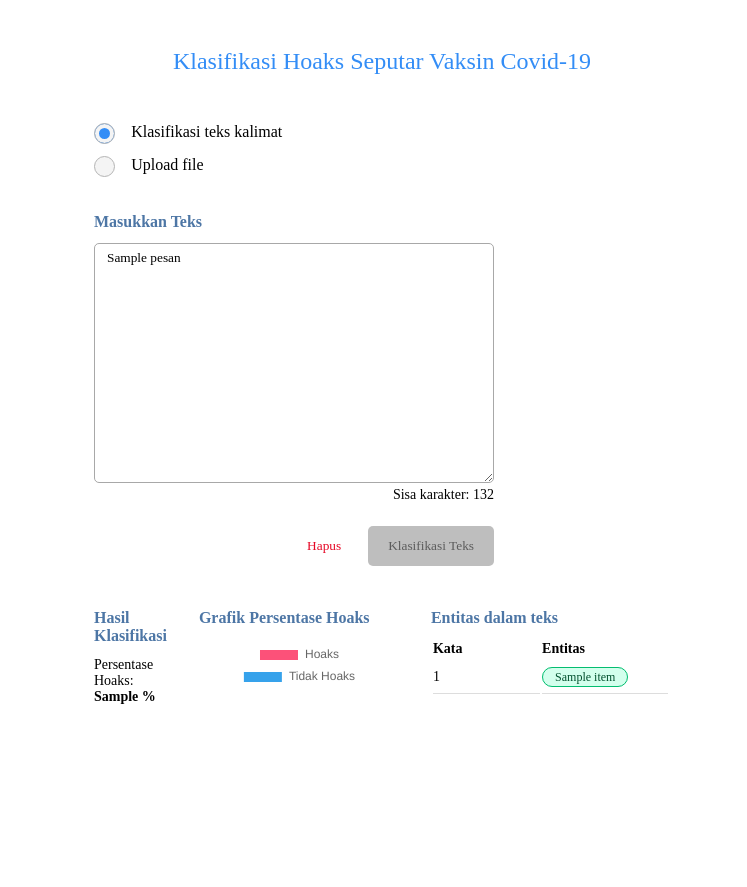
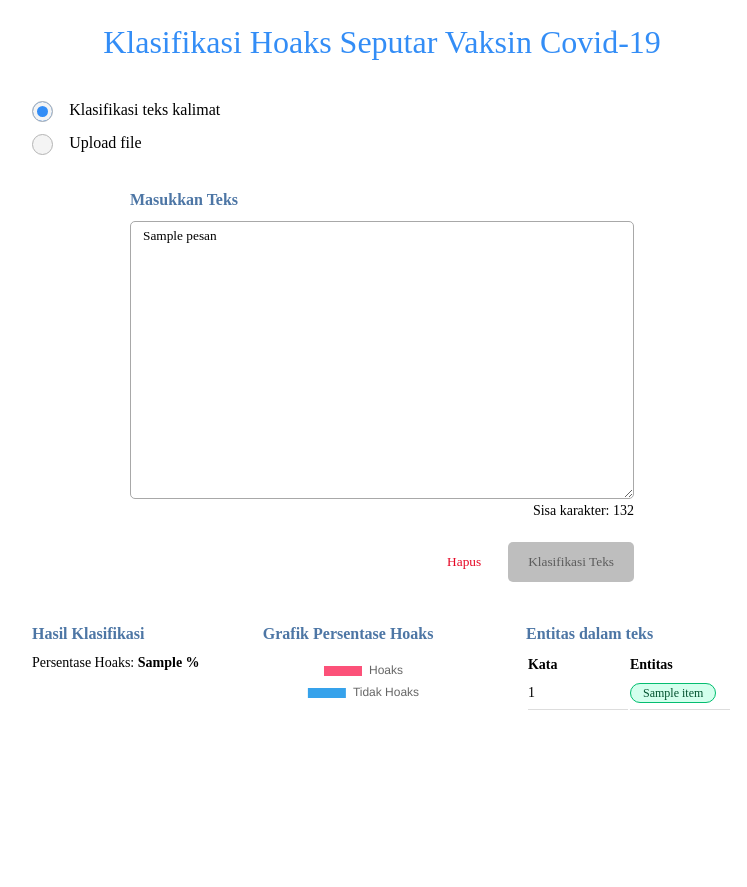
Before and after one commit to mfadilk22/klasifikasi-hoaks, a Flask app: template templates/index.html in a window 1280 px wide. Shown: the whole page, without its empty margins (258-1005 px from the left). Before the commit the page ends 704 px from the top, so only its background shows below. Run offline with Flask 2, Linux system fonts and the light colour scheme; the template is opened without the code that fills it: most values are stand-ins (such as "Sample title", 1, 10 or a date in 2020); parts of the project's set-up code (start-up, migrations or seed data) failed here and were passed over; some libraries are stand-ins or nearby versions.

Commit message:
Update layout

```diff
--- a/static/css/main.css
+++ b/static/css/main.css
@@ -29,10 +29,10 @@ span{
 .title{
     color:#338DF6;
     font-family: Poppins;
-    font-size: 24px;
+    font-size: 32px;
     font-weight: 500;
-    padding: 24px;
-    margin-top: 24px;
+    padding: 16px;
+    margin-top: 8px;
     text-align: center;
     width: fit-content;
 }
@@ -40,8 +40,9 @@ span{
 .container{
     display: flex;
     flex-direction: column;
+    align-items: center;
     padding: 12px;
-    width: 600px;
+    /* width: 100%; */
 }
 
 .caption{
@@ -75,8 +76,8 @@ textarea:focus{
 
 .textarea-field{
     position: static;
-    width: 400px;
-    height: 240px;
+    width: 504px;
+    height: 278px;
     border: 1px solid #A8A8A8;
     border-radius: 5px;
     padding: 6px 12px;
@@ -104,21 +105,24 @@ input[type="radio"]{
 }
 
 .proses{
-    /* width:800px; */
+    width:700px;
     display:flex;
     flex-direction: column;
     justify-content: flex-start;
-    align-items: flex-start;
+    align-items: center;
     flex-wrap: wrap;
     /* flex: 200px; */
     margin-top: 12px;
 }
 
 .hasil{
-    align-self: center;
     display: flex;
+    align-self: flex-start;
+    justify-content: space-between;
+    width: 100%;
+    flex: 1;
     margin-top: 40px;
-    gap:32px;
+    /* gap:32px; */
 }
 
 .chart-container{
@@ -273,7 +277,7 @@ small span{
 .Hasil_prediksi{
     display: flex;
     flex-direction: column;
-    width: 100px;
+    /* width: 100px; */
     /* overflow-x: auto; */
 }
 
@@ -286,9 +290,11 @@ th{
 
 td{
     padding: 8px 0px;
-    width: 2000px;
+    /* width: 2000px; */
     border-bottom: 1px solid #dddddd;
+    width: 100px;
 }
+
 
 .label{
     font-size: 12px;
```
